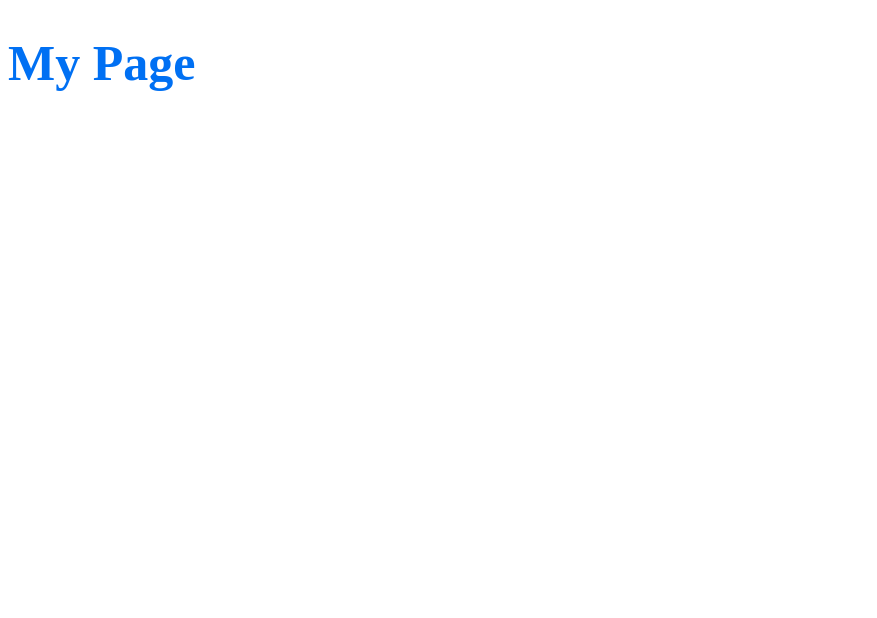
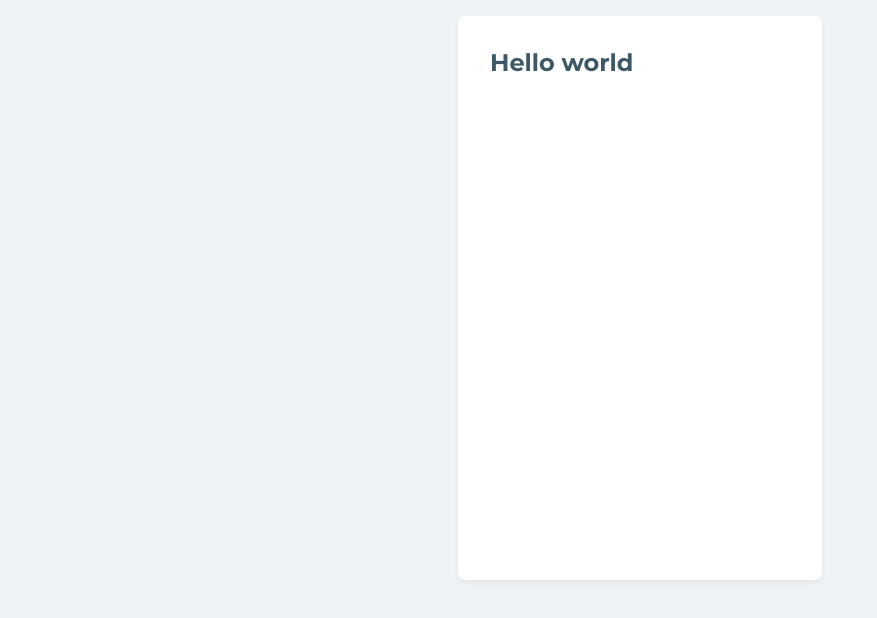
Before and after one commit to jpark2320/brazilinus, a Next.js app: page / in a window 1280 px wide. Shown: the top 618 px of the page, without its empty margins (0-877 px from the left). Built offline with nearby package versions, Linux system fonts and the light colour scheme.

Commit message:
Set up global styles with a sample UI

```diff
--- a/src/pages/_app.js
+++ b/src/pages/_app.js
@@ -1,6 +1,7 @@
 import App from 'next/app';
 import React from 'react';
 import { ThemeProvider } from 'styled-components';
+import GlobalStyles from '../styles/GlobalStyles';
 import Theme from '../styles/Theme';
 
 export default class MyApp extends App {
@@ -9,6 +10,7 @@ export default class MyApp extends App {
     return (
       <ThemeProvider theme={Theme}>
         <Component {...pageProps} />
+        <GlobalStyles />
       </ThemeProvider>
     );
   }
--- a/src/pages/_document.js
+++ b/src/pages/_document.js
@@ -1,4 +1,4 @@
-import Document from 'next/document';
+import Document, { Html, Head, Main, NextScript } from 'next/document';
 import { ServerStyleSheet } from 'styled-components';
 
 export default class MyDocument extends Document {
@@ -26,4 +26,21 @@ export default class MyDocument extends Document {
       sheet.seal();
     }
   }
+
+  render() {
+    return (
+      <Html>
+        <Head>
+          <link
+            href='https://fonts.googleapis.com/css?family=Montserrat:400,500,600,700&display=swap'
+            rel='stylesheet'
+          ></link>
+        </Head>
+        <body>
+          <Main />
+          <NextScript />
+        </body>
+      </Html>
+    );
+  }
 }
--- /dev/null
+++ b/src/pages/components/Card/index.js
@@ -0,0 +1,13 @@
+import styled from 'styled-components';
+
+const Card = styled.div`
+  box-shadow: rgba(8, 35, 51, 0.05) 0px 3px 6px;
+  position: relative;
+  border-radius: 8px;
+  background: white;
+  padding: 32px;
+  width: 300px;
+  height: 500px;
+`;
+
+export default ({ children }) => <Card>{children}</Card>;
--- a/src/pages/index.js
+++ b/src/pages/index.js
@@ -1,8 +1,13 @@
 import styled from 'styled-components';
+import Card from './components/Card';
 
 const Title = styled.h1`
-  font-size: 50px;
+  font-size: 24px;
   color: ${({ theme }) => theme.colors.primary};
 `;
 
-export default () => <Title>My Page</Title>;
+export default () => (
+  <Title>
+    <Card>Hello world</Card>
+  </Title>
+);
--- /dev/null
+++ b/src/styles/GlobalStyles.js
@@ -0,0 +1,13 @@
+import { createGlobalStyle } from 'styled-components';
+
+const GlobalStyle = createGlobalStyle`
+  body {
+    font-family: 'Montserrat', sans-serif;
+    margin: 0;
+    background-color: #eff3f5;
+    display: flex;
+    justify-content: center;
+  }
+`;
+
+export default GlobalStyle;
--- a/src/styles/Theme.js
+++ b/src/styles/Theme.js
@@ -1,5 +1,5 @@
 export default {
   colors: {
-    primary: '#0070f3'
+    primary: '#3d5866'
   }
 };
```
